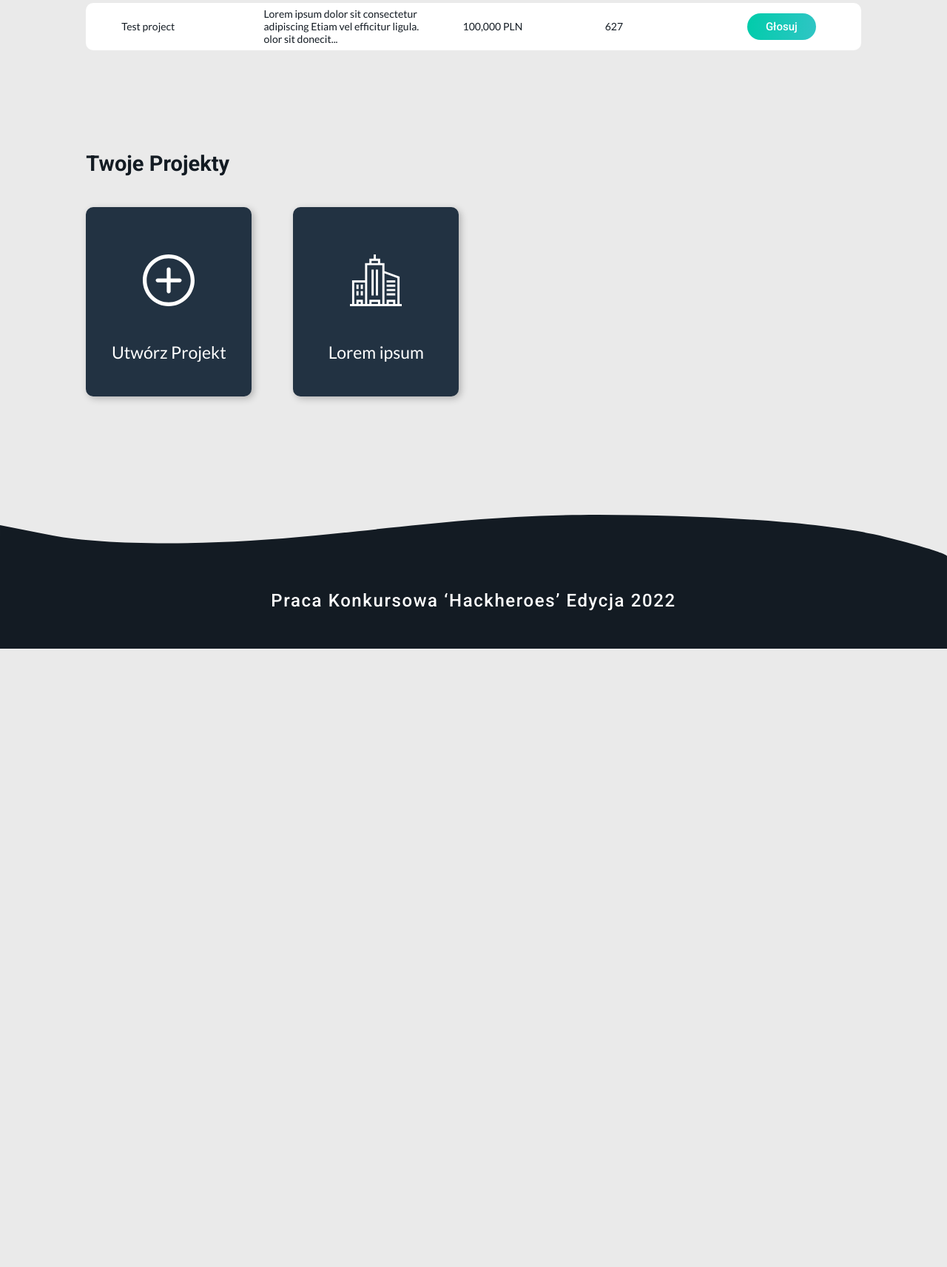
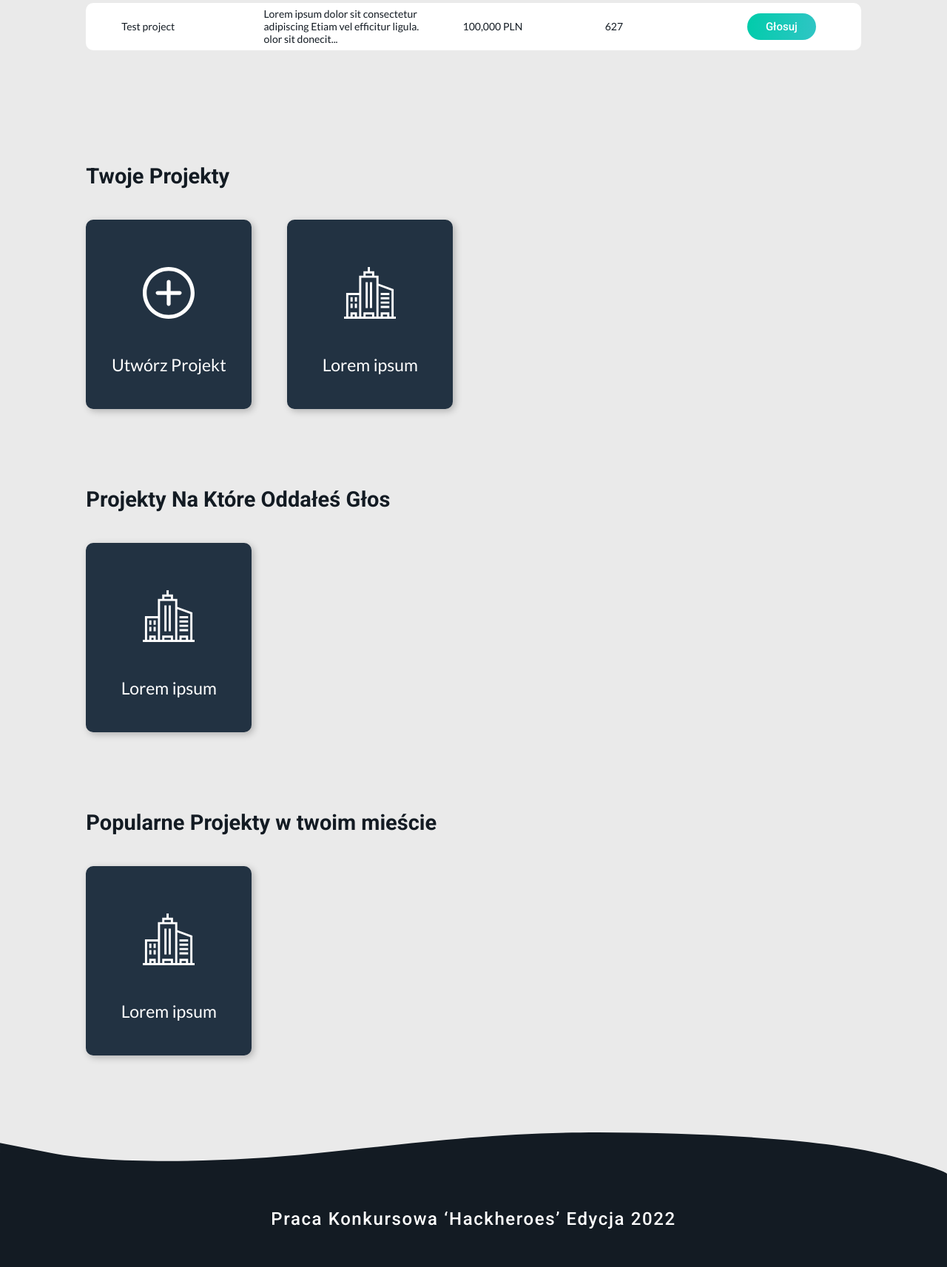
Before and after one commit to Navio1430/VoteAround, a Flask app: page /projects/ in a window 1280 px wide. Shown: the part 297-2010 px from the top of the page at 74% size. Before the commit the page ends 1174 px from the top, so only its background shows below. Run offline with Flask 3, Linux system fonts and the light colour scheme.

Commit message:
Created sections 'voted' & 'popularity'

```diff
--- a/website/static/styles/app.css
+++ b/website/static/styles/app.css
@@ -107,6 +107,7 @@
       grid-template-columns: repeat(11, 1fr);
   row-gap: 0.8rem;
   margin-top: 20vh;
+  margin-bottom: 12%;
 }
 
 .table__row {
@@ -195,8 +196,7 @@
   -ms-grid-column: 2;
   -ms-grid-column-span: 9;
   grid-column: 2/11;
-  margin-top: 13%;
-  margin-bottom: 10rem;
+  margin-bottom: 10%;
 }
 
 .projects__title {
@@ -238,7 +238,9 @@
   display: -webkit-box;
   display: -ms-flexbox;
   display: flex;
-  gap: 3.5rem;
+  -ms-flex-wrap: wrap;
+      flex-wrap: wrap;
+  gap: 3rem 3rem;
   margin-top: 4%;
 }
 
--- a/website/static/styles/components/projects/_card.scss
+++ b/website/static/styles/components/projects/_card.scss
@@ -18,7 +18,8 @@
 
     &__container {
         display: flex;
-        gap: 3.5rem;
+        flex-wrap: wrap;
+        gap: 3rem 3rem;
         margin-top: 4%;
     }
 
--- a/website/static/styles/components/projects/_projects-cards.scss
+++ b/website/static/styles/components/projects/_projects-cards.scss
@@ -7,10 +7,7 @@
         flex-direction: column;
         grid-column: 2/11;
 
-        margin-top: 13%;
-
-        //! Delete after
-        margin-bottom: 10rem;
+        margin-bottom: 10%;
     }
 
     &__title {
--- a/website/static/styles/components/projects/_table.scss
+++ b/website/static/styles/components/projects/_table.scss
@@ -4,6 +4,7 @@
         grid-template-columns: repeat(11, 1fr);
         row-gap: 0.8rem;
         margin-top: 20vh;
+        margin-bottom: 12%;
     }
 
     &__row {
--- a/website/templates/projects.html
+++ b/website/templates/projects.html
@@ -20,7 +20,9 @@
                             <a href="{{ url_for('index') }}">Strona Główna</a>
                         </li>
                         <li class="navbar__links-item">
-                            <a href="{{ url_for('projects.index') }}">Projekty</a>
+                            <a href="{{ url_for('projects.index') }}"
+                                >Projekty</a
+                            >
                         </li>
                         <li class="navbar__links-item"><a href="#">Czat</a></li>
                         <li class="navbar__links-item">
@@ -91,6 +93,7 @@
                         </div>
                     </a>
 
+                    <a href="#">
                         <div class="card">
                             <img
                                 src="{{ url_for('static', filename='assets/city.svg') }}"
@@ -99,6 +102,47 @@
                             />
                             <p class="card__title">Lorem ipsum</p>
                         </div>
+                    </a>
+                </div>
+            </div>
+        </section>
+
+        <section class="projects">
+            <div class="projects__container">
+                <p class="projects__title">Projekty Na Które Oddałeś Głos</p>
+
+                <div class="card__container">
+                    <a href="#">
+                        <div class="card">
+                            <img
+                                src="{{ url_for('static', filename='assets/city.svg') }}"
+                                alt=""
+                                class="card__icon"
+                            />
+                            <p class="card__title">Lorem ipsum</p>
+                        </div>
+                    </a>
+                </div>
+            </div>
+        </section>
+
+        <section class="projects">
+            <div class="projects__container">
+                <p class="projects__title">
+                    Popularne Projekty w twoim mieście
+                </p>
+
+                <div class="card__container">
+                    <a href="#">
+                        <div class="card">
+                            <img
+                                src="{{ url_for('static', filename='assets/city.svg') }}"
+                                alt=""
+                                class="card__icon"
+                            />
+                            <p class="card__title">Lorem ipsum</p>
+                        </div>
+                    </a>
                 </div>
             </div>
         </section>
```
Also changed, not shown: 1 other file. Lines whose indentation alone changed are shown as unchanged.
